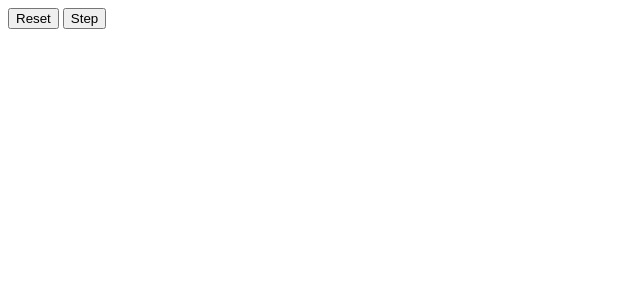
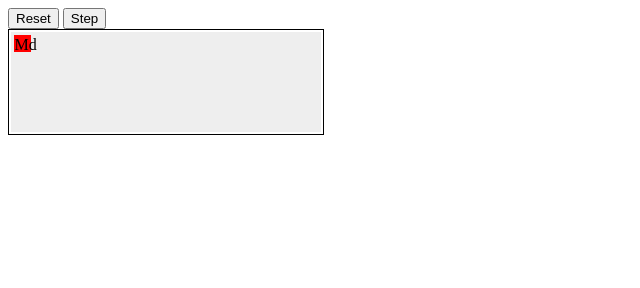
Before and after one commit to MuffinShades/EasyTas, a plain HTML site: page index.html in a window 1280 px wide. Shown: the whole page, without its empty margins (0-640 px from the left). Drawn offline with Linux system fonts and the light colour scheme.

Commit message:
wanna work on mac now :O

```diff
--- a/index.html
+++ b/index.html
@@ -1,14 +1,37 @@
 <!DOCTYPE  html>
-<html>
+<html lang='en'>
     <head>
         <title>Easy Tas</title>
+        <meta charset='utf-8'>
+        <link rel='stylesheet' type="text/css" href='page.css'>
     </head>
     <body>
         <div>
             <button onclick='EasyTas.reset()'>Reset</button>
             <button onclick='EasyTas.step()'>Step</button>
         </div>
+        <div class='input-container'>
+            <table class='input-table'>
+                <tbody>
+                    <tr mode='1'>
+                        <td>Md</td>
+                    </tr>
+                    <tr>
+
+                    </tr>
+                    <tr>
+
+                    </tr>
+                    <tr>
+
+                    </tr>
+                    <tr>
+
+                    </tr>
+                </tbody>
+            </table>
+        </div>
         <canvas id='g-can'></canvas>
-        <script src='easytas.js'></script>
+        <script src='lib/easytas.js'></script>
     </body>
 </html>
--- /dev/null
+++ b/lib/jballoon.js
@@ -0,0 +1,3 @@
+//jballoon written by muffinshades
+//
+//inflate and deflate inmplementation in js
--- /dev/null
+++ b/page.css
@@ -0,0 +1,21 @@
+.input-table tr {
+    margin: 0;
+    width: 100%;
+    height: 20px;
+    border: none;
+    background: #eee;
+    display: flex;
+}
+
+.input-table tr td {
+    width: 15px;
+    height: 15px;
+    margin: 2.5px;
+    display: block;
+    background: #f00;
+}
+
+.input-table {
+    border: 1px solid #000;
+    width: 25%;
+}
```
Also changed, not shown: lib/easytas.js.
